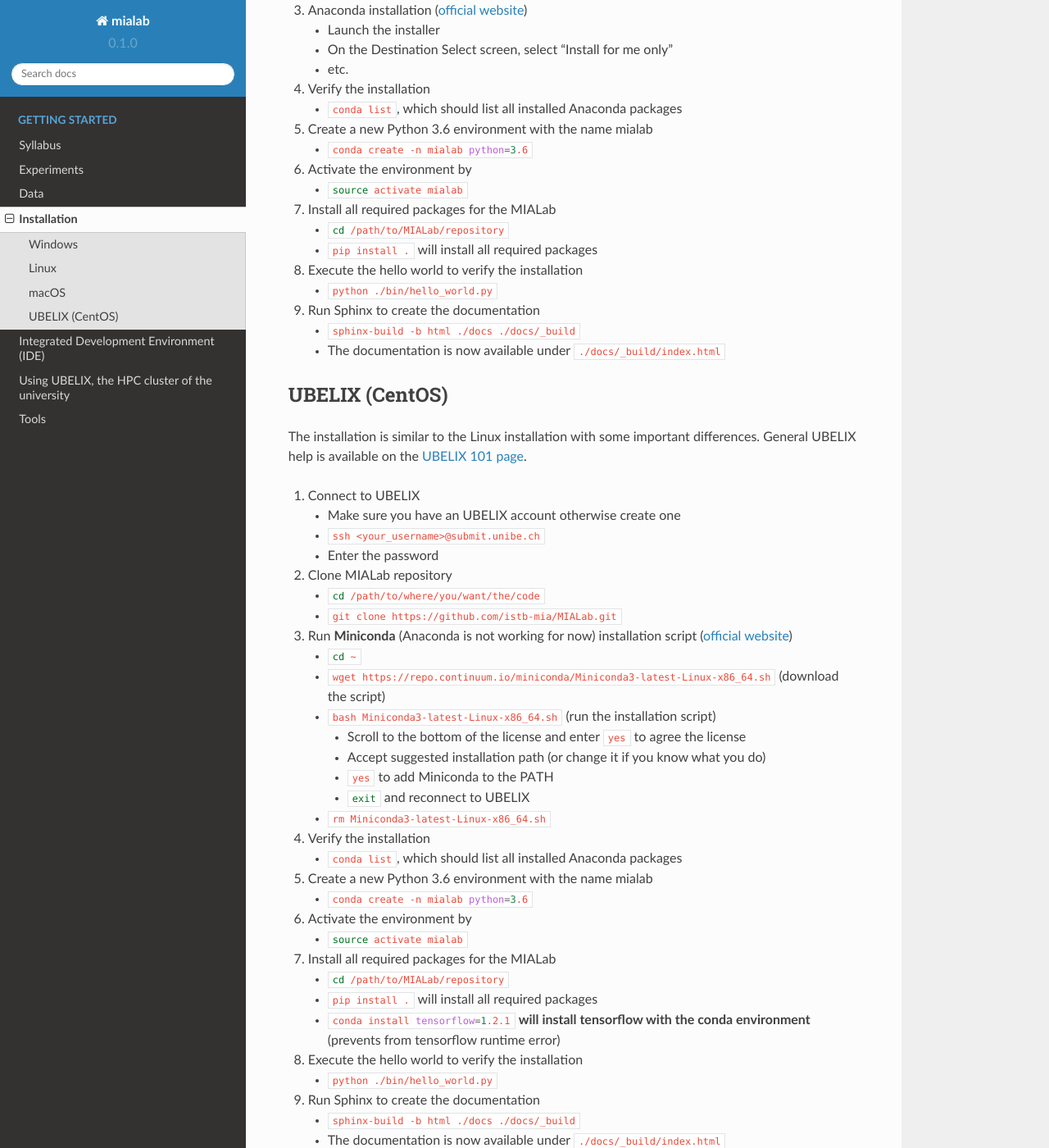
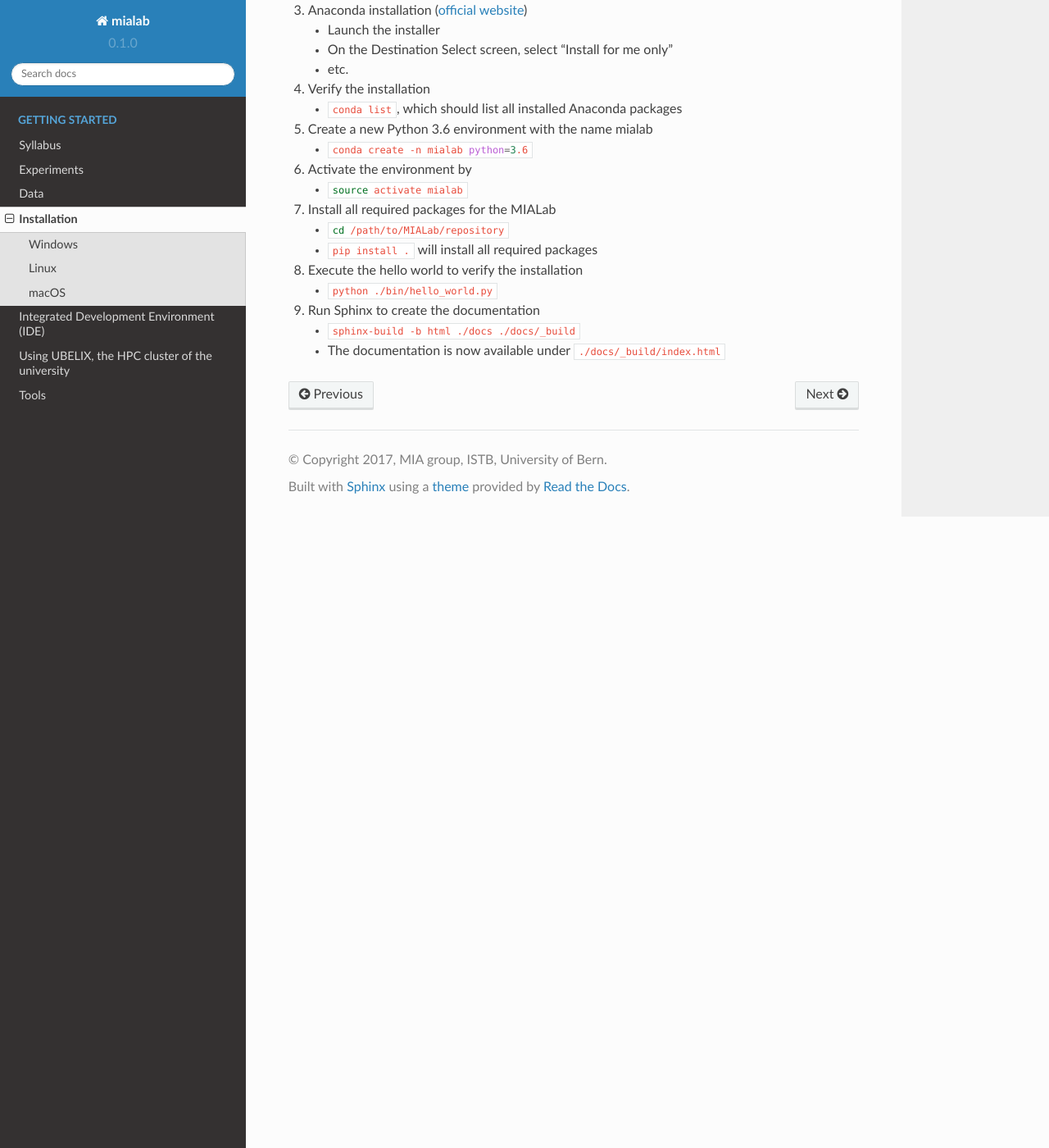
Before and after one commit to ubern-mia/MIALab, a Sphinx documentation site: the page built from docs/installation.rst, in a window 1280 px wide and 1400 px high, scrolled down 2338 px. Shown: the whole window at 82% size. Built offline with Sphinx 7.4.7 and the Read the Docs theme 2.0.0, drawn with Linux system fonts in a browser that asks for light colours; formulas are drawn with MathJax 3.

Commit message:
docs(ubelix): move ubelix parts in the installation to ubelix.rst

```diff
--- a/docs/installation.rst
+++ b/docs/installation.rst
@@ -153,59 +153,3 @@ The installation has not been tested.
 
    - :bash:`sphinx-build -b html ./docs ./docs/_build`
    - The documentation is now available under ``./docs/_build/index.html``
-
-
-UBELIX (CentOS)
----------------
-The installation is similar to the Linux installation with some important differences. General UBELIX help is available on the `UBELIX 101 page <https://docs.id.unibe.ch/ubelix/ubelix-101>`__.
-
-#. Connect to UBELIX
-
-   - Make sure you have an UBELIX account otherwise create one
-   - :bash:`ssh <your_username>@submit.unibe.ch`
-   - Enter the password
-
-#. Clone MIALab repository
-
-   - :bash:`cd /path/to/where/you/want/the/code`
-   - :bash:`git clone https://github.com/istb-mia/MIALab.git`
-
-#. Run **Miniconda** (Anaconda is not working for now) installation script (`official website <https://conda.io/miniconda.html>`__)
-
-   - :bash:`cd ~`
-   - :bash:`wget https://repo.continuum.io/miniconda/Miniconda3-latest-Linux-x86_64.sh` (download the script)
-   - :bash:`bash Miniconda3-latest-Linux-x86_64.sh` (run the installation script)
-
-     - Scroll to the bottom of the license and enter :bash:`yes` to agree the license
-     - Accept suggested installation path (or change it if you know what you do)
-     - :bash:`yes` to add Miniconda to the PATH
-     - :bash:`exit` and reconnect to UBELIX
-
-   - :bash:`rm Miniconda3-latest-Linux-x86_64.sh`
-
-#. Verify the installation
-
-   - :bash:`conda list`, which should list all installed Anaconda packages
-
-#. Create a new Python 3.6 environment with the name mialab
-
-   - :bash:`conda create -n mialab python=3.6`
-
-#. Activate the environment by
-
-   - :bash:`source activate mialab`
-
-#. Install all required packages for the MIALab
-
-   - :bash:`cd /path/to/MIALab/repository`
-   - :bash:`pip install .` will install all required packages
-   - :bash:`conda install tensorflow=1.2.1` **will install tensorflow with the conda environment** (prevents from tensorflow runtime error)
-
-#. Execute the hello world to verify the installation
-
-   - :bash:`python ./bin/hello_world.py`
-
-#. Run Sphinx to create the documentation
-
-   - :bash:`sphinx-build -b html ./docs ./docs/_build`
-   - The documentation is now available under ``./docs/_build/index.html``
```
Also changed, not shown: docs/ubelix.rst (+28 -6 lines).
